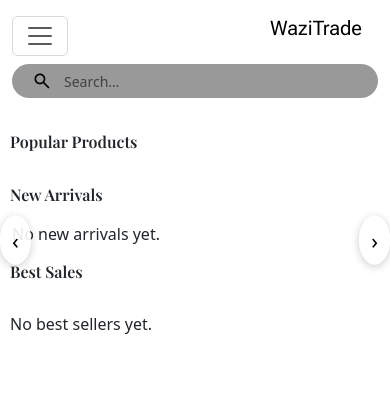
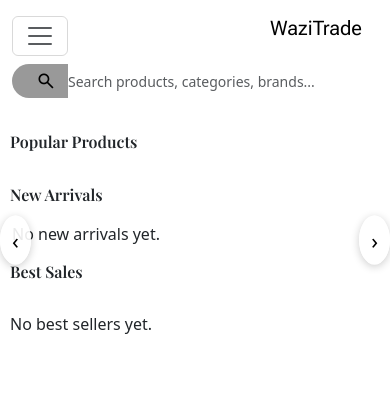
Before and after one commit to omiramberodgers15/ecomm-site, a Django app: page / in a window 390 px wide. Shown: the top 420 px of the page. Run offline with Django 5.2, Linux system fonts and the light colour scheme; data that the repository does not hold is empty; some web fonts are replaced.

Commit message:
Update after local fixes34

```diff
--- a/core/static/core/styles.css
+++ b/core/static/core/styles.css
@@ -1141,8 +1141,9 @@ form textarea {
         border-top-right-radius: 17px;
         border-bottom-left-radius: 0px;
         border-top-left-radius: 0px;
-        background-color: #999;
-        border-width: 0px;
+        background:transparent;
+        color: #222;
+        border: none;
     }
 
 
@@ -1169,6 +1170,6 @@ form textarea {
         font-size: 20px;
         line-height: 1;
         border: none;
-        margin-left: 8px !important;
+        margin-left: 12px !important;
     }
 }
--- a/core/templates/base.html
+++ b/core/templates/base.html
@@ -43,8 +43,8 @@
     </button>
 
         <input class="form-control flex-grow-1 search-input"
-           type="search" name="q" placeholder="Search…"
-           value="{{ request.GET.q }}">
+           type="search" name="q" placeholder="Search products, categories, brands..."
+           value="{{ request.GET.q }}" style="color: #777;">
 
 
 </form>
```
